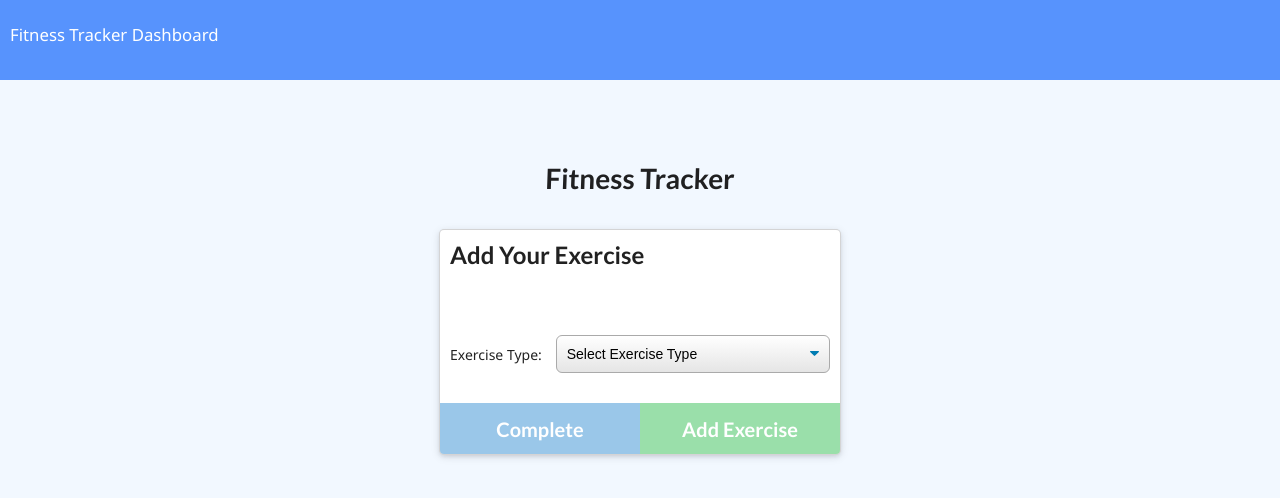
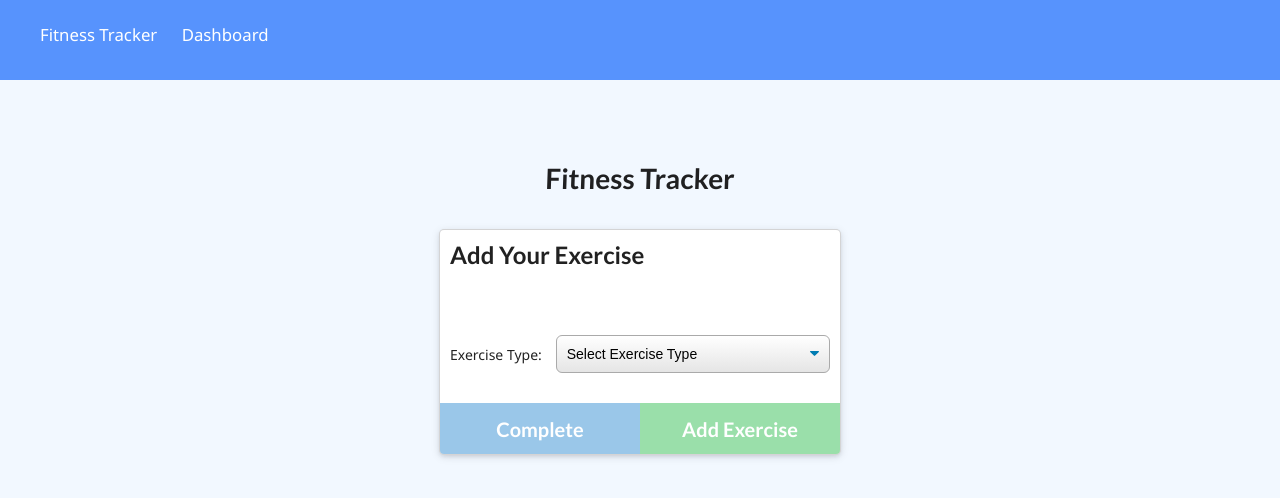
Before and after one commit to jttilley/WorkoutTracker, a website: page public/exercise.html in a window 1280 px wide. Drawn offline with nearby package versions, Linux system fonts and the light colour scheme; no server answers.

Commit message:
adjusted spacing on nav bar links

```diff
--- a/public/exercise.html
+++ b/public/exercise.html
@@ -13,7 +13,7 @@
 <body>
   <nav>
     <a href="/">Fitness Tracker</a>
-    <a href="/stats">Dashboard</a>
+    <a id="dashboard" href="/stats">Dashboard</a>
   </nav>
   <div class="wrapper">
     <header>
--- a/public/style.css
+++ b/public/style.css
@@ -31,6 +31,7 @@ a:active,
 a:visited {
   text-decoration: none;
   color: inherit;
+  margin-left: 30px;
 }
 
 nav a:hover{
@@ -439,3 +440,7 @@ form > button {
     right: -320px;
   }
 }
+
+#dashboard {
+  margin-left: 20px;
+}
```
Also changed, not shown: README.md.
